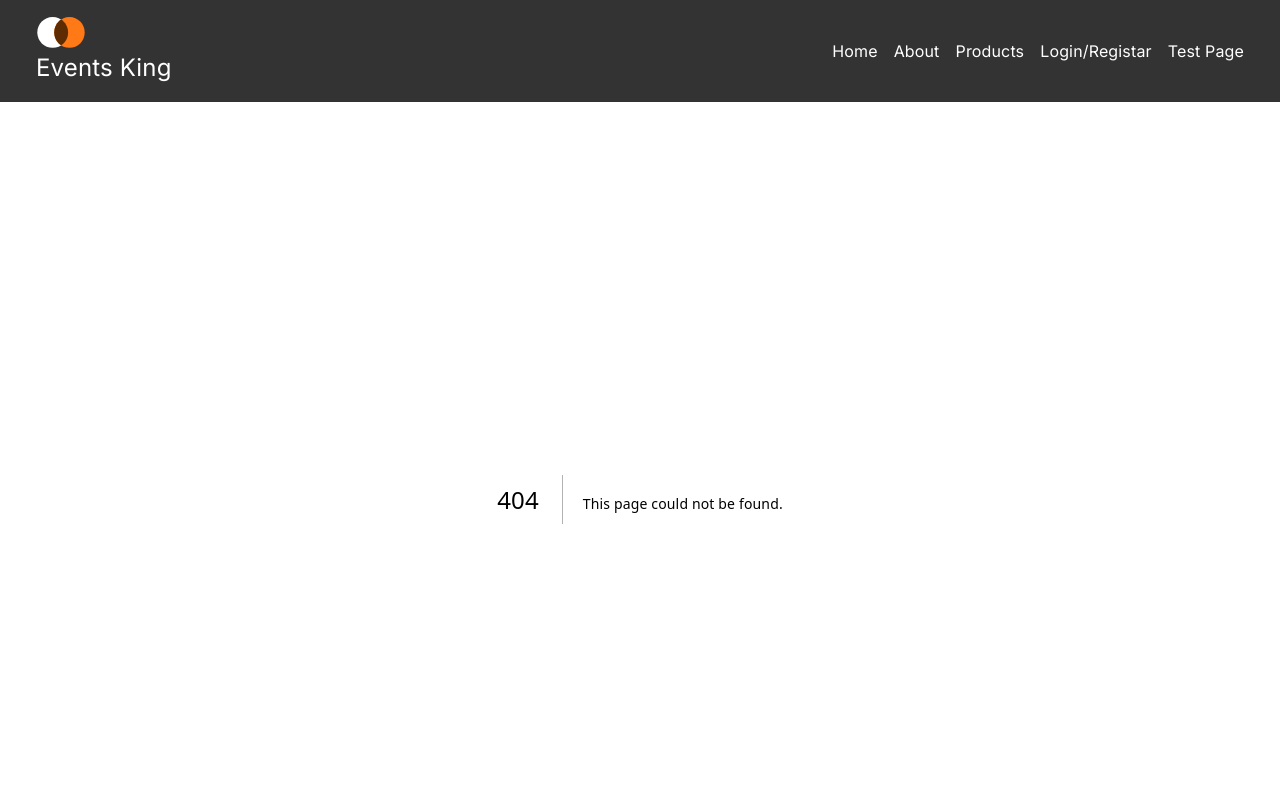
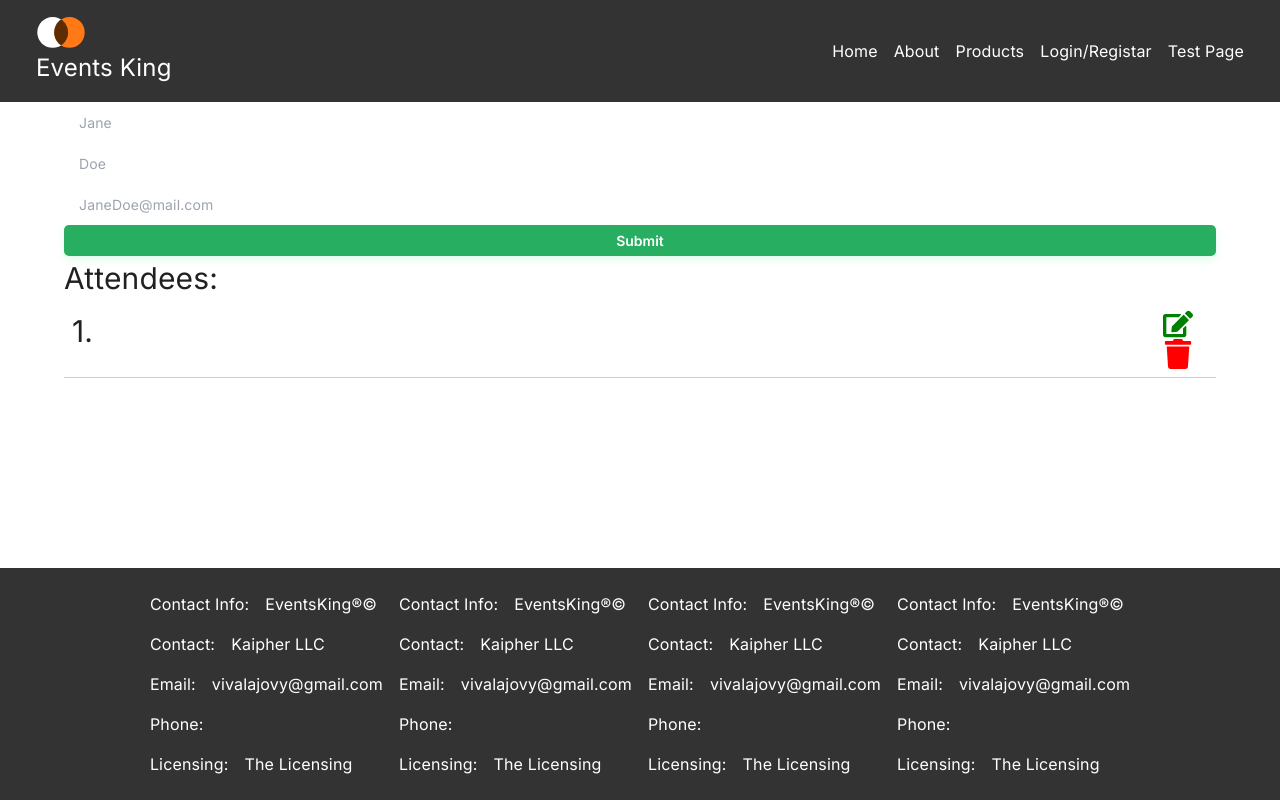
Before and after one commit to Simmigon-flagg/events-king, a Next.js app: page /CheckIn in a window 1280 px wide. Before the commit this address had no page. Shown: the top 800 px of the page. Built offline with nearby package versions, Linux system fonts and the light colour scheme.

Commit message:
Form, AttendeeList, and Checkin css

```diff
--- /dev/null
+++ b/app/CheckIn/CheckIn.css
@@ -0,0 +1,211 @@
+
+ .section{
+   padding: 5rem 0;
+ }
+
+ .section-center{
+   display: flex;
+   flex-direction: column;
+   justify-content: center;
+   /* width: 100vw; */
+   margin: 0 auto;
+   max-width: 35rem;
+   margin-top: 8rem;
+   background: #fff;
+   border-radius: 0.25rem;
+   box-shadow: 0 5px 15px rgba(0, 0, 0, 0.1);
+   transition: all 0.3s linear;
+   padding: 2rem;
+ }
+
+ .form {
+   display: flex;
+   justify-content: center;
+ }
+
+ .edit-btn,
+ .delete-btn {
+   background: transparent;
+   border-color: transparent;
+   cursor: pointer;
+   font-size: 1.0rem;
+   margin: 0 0.10rem;
+   transition: all 0.3s linear;
+ }
+
+ .edit-btn {
+   color: green;
+ }
+
+ .delete-btn{
+   color: red;
+ }
+
+
+
+
+
+ /* CSS */
+ .button-68 {
+   appearance: none;
+   backface-visibility: hidden;
+   background-color: #27ae60;
+   border-radius: 5px;
+   border-style: none;
+   box-shadow: rgba(46, 251, 131, 0.15) 0 4px 9px;
+   box-sizing: border-box;
+   color: #fff;
+   cursor: pointer;
+   display: inline-block;
+   font-family: Inter,-apple-system,system-ui,"Segoe UI",Helvetica,Arial,sans-serif;
+   font-size: 14px;
+   font-weight: 600;
+   letter-spacing: normal;
+   line-height: 1.5;
+   outline: none;
+   overflow: hidden;
+   padding: 5px 10px;
+   position: relative;
+   text-align: center;
+   text-decoration: none;
+   transform: translate3d(0, 0, 0);
+   transition: all .3s;
+   user-select: none;
+   -webkit-user-select: none;
+   touch-action: manipulation;
+   vertical-align: top;
+   white-space: nowrap;
+ }
+
+ .button-68:hover {
+   background-color: #1e8449;
+   opacity: 1;
+   transform: translateY(0);
+   transition-duration: .35s;
+ }
+
+ .button-68:active {
+   transform: translateY(2px);
+   transition-duration: .35s;
+ }
+
+ .button-68:hover {
+   box-shadow: rgba(39, 174, 96, .2) 0 6px 12px;
+ }
+
+
+
+ /* CSS */
+ .btn-warning {
+   appearance: none;
+   backface-visibility: hidden;
+   background-color: #e90000;
+   border-radius: 5px;
+   border-style: none;
+   box-shadow: rgba(46, 251, 131, 0.15) 0 4px 9px;
+   box-sizing: border-box;
+   color: #fff;
+   cursor: pointer;
+   display: inline-block;
+   font-family: Inter,-apple-system,system-ui,"Segoe UI",Helvetica,Arial,sans-serif;
+   font-size: 14px;
+   font-weight: 600;
+   letter-spacing: normal;
+   line-height: 1.5;
+   outline: none;
+   overflow: hidden;
+   padding: 5px 10px;
+   position: relative;
+   text-align: center;
+   text-decoration: none;
+   transform: translate3d(0, 0, 0);
+   transition: all .3s;
+   user-select: none;
+   -webkit-user-select: none;
+   touch-action: manipulation;
+   vertical-align: top;
+   white-space: nowrap;
+ }
+
+ .btn-warning:hover {
+   background-color: #1e8449;
+   opacity: 1;
+   transform: translateY(0);
+   transition-duration: .35s;
+ }
+
+ .btn-warning:active {
+   transform: translateY(2px);
+   transition-duration: .35s;
+ }
+
+ .btn-warning:hover {
+   box-shadow: rgba(39, 174, 96, .2) 0 6px 12px;
+ }
+
+
+ .form-input {
+   padding: 5px 10px;
+   margin-right: 5px;
+   font-size: 14px;
+   width: 200px;
+ }
+ ul {
+   padding: 0;
+   list-style-type: none;
+   margin-top: 20px;
+ }
+
+ .list-group-item{
+   display: flex;
+   justify-content: space-between;
+
+
+ }
+
+ .list-4{
+   display: flex;
+   justify-content: space-between;
+   padding: 8px;
+   border-bottom: 1px solid #ccc;
+ }
+ .div-4{
+   display: flex;
+   justify-content: space-between;
+   padding: 8px;
+   border-bottom: 1px solid #ccc;
+ }
+
+ .form-4{
+   display: flex;
+   flex-direction: column;
+
+ }
+
+ .form-4 input{
+   justify-self: center;
+   margin: 5px;
+ }
+
+
+ .btn-actions > *:not(:last-child) {
+   margin-right: 15px; /* Adjust the spacing between the icons */
+ }
+
+ .column-name,
+ .list-5 {
+   display: grid;
+   grid-template-columns: 1fr 1fr auto; /* Adjust the width of the first column as needed */
+   align-items: center;
+   padding: 10px;
+   border-bottom: 1px solid #ccc;
+ }
+
+ .actions {
+   display: flex;
+   justify-content: flex-start; /* Align the actions to the right */
+   margin-left: 30px;
+   gap: 10px;
+   align-items: center;
+   /* padding: 10px; */
+ }
--- /dev/null
+++ b/app/CheckIn/page.jsx
@@ -0,0 +1,15 @@
+import React from 'react'
+import Form from '../components/Form.jsx/Form'
+import AttendeesList from '../components/AttendeesList/AttendeesList'
+import "./CheckIn.css"
+
+const CheckIn = () => {
+  return (
+    <div>
+        <Form />
+        <AttendeesList />
+    </div>
+  )
+}
+
+export default CheckIn
--- /dev/null
+++ b/app/components/AttendeesList/AttendeesList.jsx
@@ -0,0 +1,45 @@
+'use client'
+import React, { useContext } from "react";
+import AttendeesContext from "@/app/context/AttendeesContext";
+import { FaEdit, FaTrash } from "react-icons/fa";
+
+
+
+const AttendeesList = () => {
+  const { attendees, handleDelete, handleEdit, isEditing } =
+    useContext(AttendeesContext);
+  return (
+    <section className="section-list-4">
+      <h3>Attendees:</h3>
+
+      {attendees.map((item, index) => {
+        const { id, firstName, lastName, email } = item;
+        return (
+          <div className="div-4" key={item.id}>
+            <div>{index + 1}.</div>
+            <div>{firstName}</div>
+            <div>{lastName}</div>
+            <div>{email}</div>
+            <div className="btn-actions">
+              <FaEdit
+                onClick={() => {
+                  handleEdit(id);
+                }}
+                style={{ color: "green" }}
+              />
+              <FaTrash
+                onClick={() => {
+                  handleDelete(id);
+                }}
+                style={{ color: "red" }}
+              />
+            </div>
+          </div>
+        );
+      })}
+
+    </section>
+  );
+};
+
+export default AttendeesList;
--- /dev/null
+++ b/app/components/Form.jsx/Form.jsx
@@ -0,0 +1,44 @@
+'use client'
+import React, { useContext } from "react";
+import AttendeesContext from "@/app/context/AttendeesContext";
+
+const Form = () => {
+  const { handleChangeInput, formData, handleSubmit, isEditing } =
+    useContext(AttendeesContext);
+  const { firstName, lastName, email } = formData;
+  return (
+    <section className="form-section-4">
+      <form className="form-4" onSubmit={handleSubmit}>
+        <input
+          type="text"
+          placeholder="Jane"
+          className="form-input"
+          name="firstName"
+          onChange={handleChangeInput}
+          value={firstName}
+        />
+        <input
+          type="text"
+          placeholder="Doe"
+          className="form-input"
+          name="lastName"
+          onChange={handleChangeInput}
+          value={lastName}
+        />
+        <input
+          type="text"
+          placeholder="JaneDoe@mail.com"
+          className="form-input"
+          name="email"
+          onChange={handleChangeInput}
+          value={email}
+        />
+        <button className="button-68" onClick={handleSubmit}>
+          {isEditing ? "Save" : "Submit"}
+        </button>
+      </form>
+    </section>
+  );
+};
+
+export default Form;
--- a/app/context/AttendeesContext.jsx
+++ b/app/context/AttendeesContext.jsx
@@ -1,3 +1,4 @@
+'use client'
 import React, { useState, useEffect, createContext } from 'react';
 import { nanoid } from 'nanoid';
 
--- a/app/layout.js
+++ b/app/layout.js
@@ -5,6 +5,7 @@ import Footer from "../app/components/Footer/Footer"
 import CssBaseline from '@mui/material/CssBaseline';
 import { Container } from '@mui/system';
 import { ThemeProvider } from '@/context/ThemeContext';
+import { AttendeesProvider } from "./context/AttendeesContext";
 
 const inter = Inter({ subsets: ["latin"] });
 
@@ -17,6 +18,7 @@ export default function RootLayout({ children }) {
   return (
     <html lang="en">
       <ThemeProvider>
+        <AttendeesProvider>
         <body className={inter.className} style={{display: "flex",flexDirection: "column"}}>
           <CssBaseline />
           <Navbar />
@@ -25,6 +27,7 @@ export default function RootLayout({ children }) {
           </Container>
           <Footer />
         </body>
+        </AttendeesProvider>
       </ThemeProvider>
     </html>
   );
--- a/package.json
+++ b/package.json
@@ -13,6 +13,7 @@
     "@emotion/styled": "^11.11.5",
     "@mui/joy": "^5.0.0-beta.36",
     "@mui/material": "^5.15.18",
+    "nanoid": "^5.0.7",
     "next": "14.2.3",
     "react": "^18",
     "react-dom": "^18",
```
Also changed, not shown: 1 other file (tests, documents, lock files or other folders).
